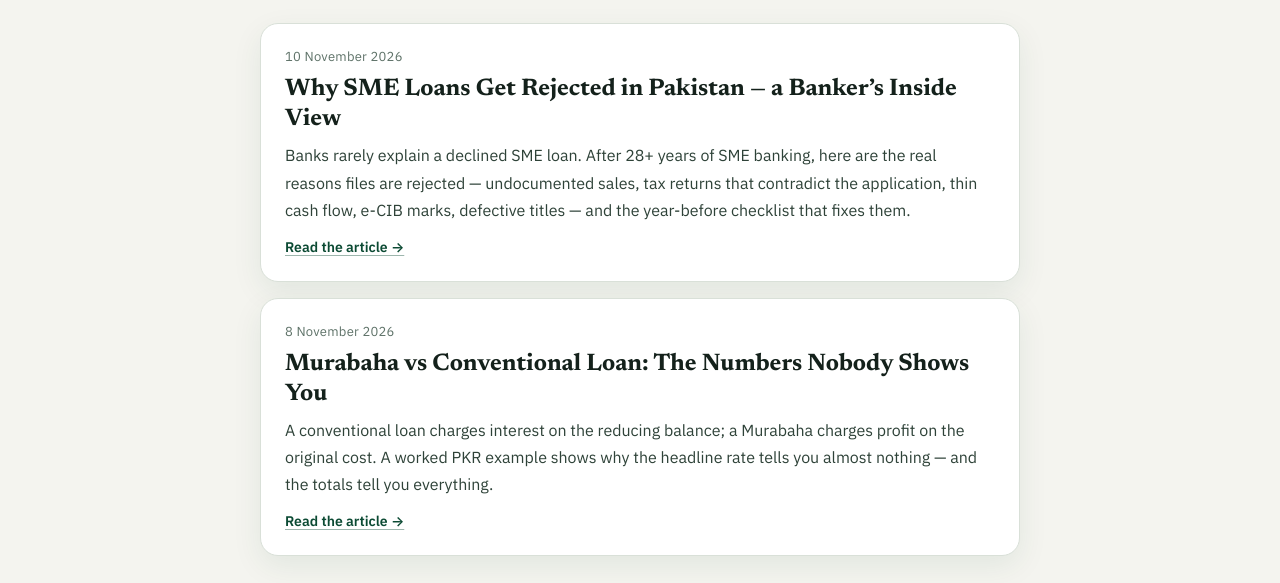
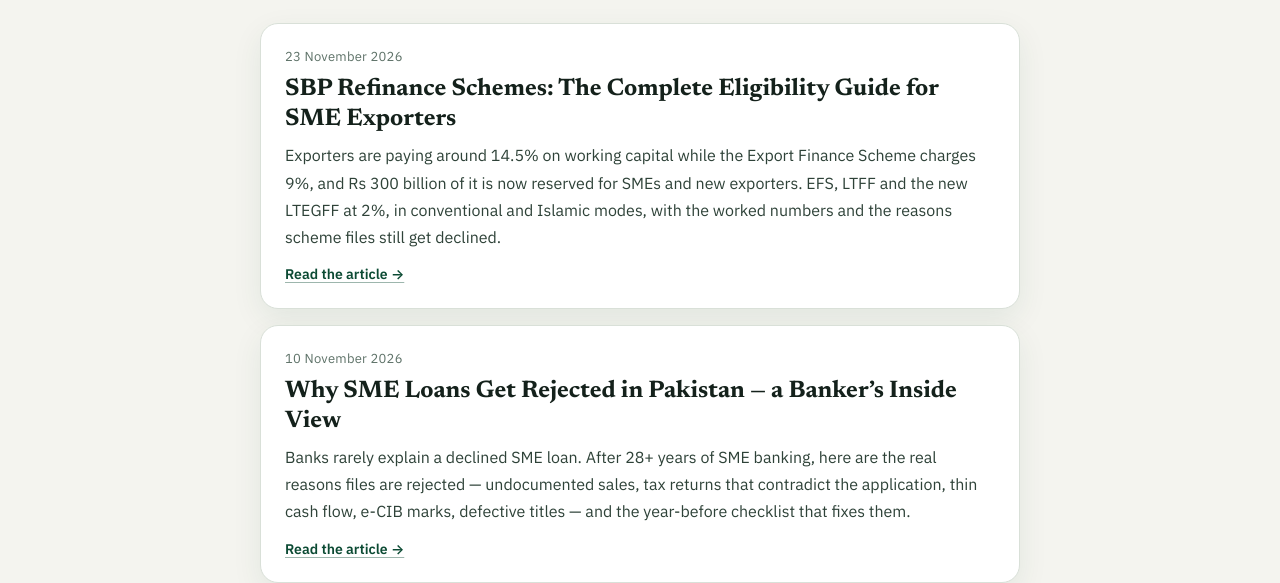
Before and after one commit to irshadakhan-halalgrowth/irshadakhan-halalgrowth.github.io, a plain HTML site: page blog/index.html in a window 1280 px wide. Shown: the part 250-833 px from the top of the page. Drawn offline with Linux system fonts and the light colour scheme.

Commit message:
Blog index: add Article 3

```diff
--- a/blog/index.html
+++ b/blog/index.html
@@ -88,6 +88,12 @@ footer{max-width:760px;margin:28px auto 0;padding-top:20px;border-top:1px solid
 <p class="standfirst">Notes from the credit desk — Islamic finance and SME banking in Pakistan, in plain language, with the numbers shown.</p>
 <ul class="list">
 <li>
+<p class="date">23 November 2026</p>
+<h2><a href="../articles/sbp-refinance-schemes.html">SBP Refinance Schemes: The Complete Eligibility Guide for SME Exporters</a></h2>
+<p>Exporters are paying around 14.5% on working capital while the Export Finance Scheme charges 9%, and Rs 300 billion of it is now reserved for SMEs and new exporters. EFS, LTFF and the new LTEGFF at 2%, in conventional and Islamic modes, with the worked numbers and the reasons scheme files still get declined.</p>
+<a class="more" href="../articles/sbp-refinance-schemes.html">Read the article →</a>
+</li>
+<li>
 <p class="date">10 November 2026</p>
 <h2><a href="../articles/why-sme-loans-get-rejected.html">Why SME Loans Get Rejected in Pakistan — a Banker’s Inside View</a></h2>
 <p>Banks rarely explain a declined SME loan. After 28+ years of SME banking, here are the real reasons files are rejected — undocumented sales, tax returns that contradict the application, thin cash flow, e-CIB marks, defective titles — and the year-before checklist that fixes them.</p>
```
